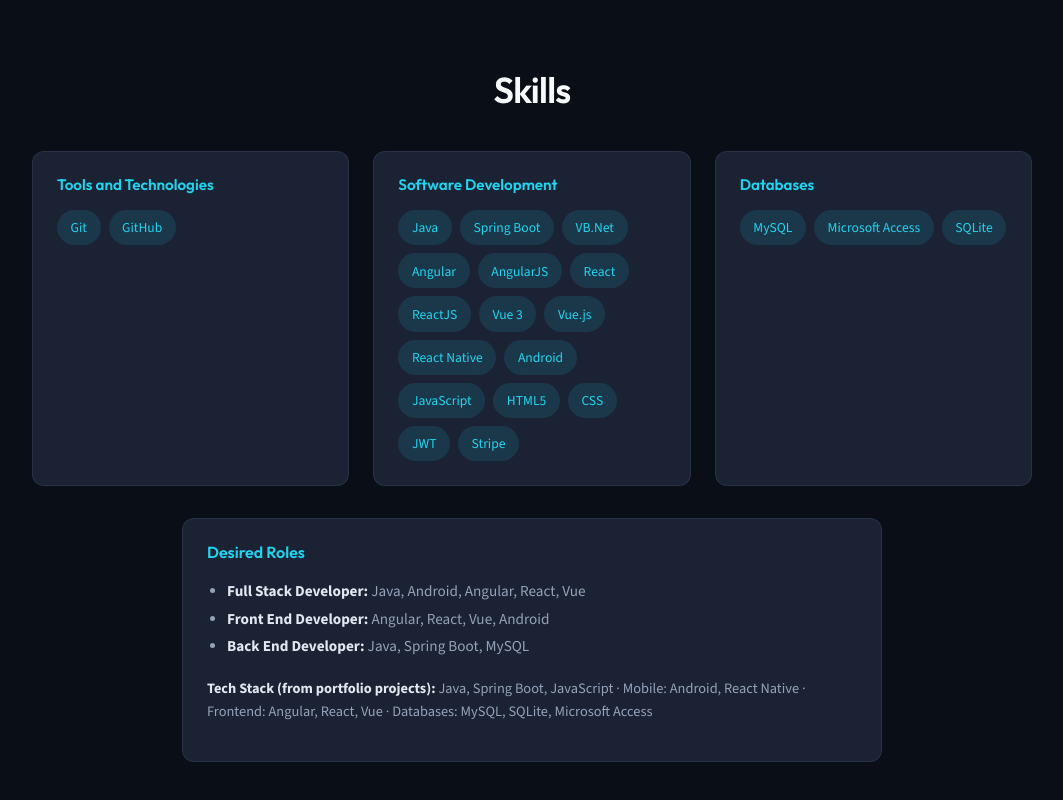
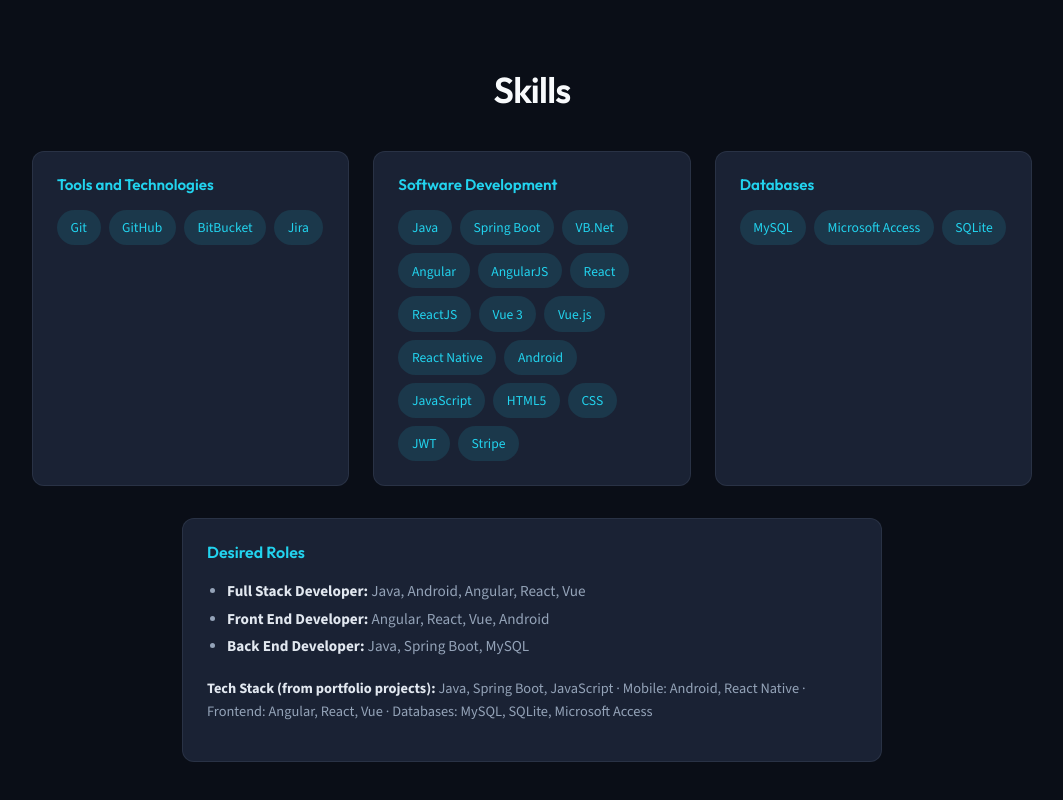
Before and after one commit to pbhaninaa/my-portfolio, a Vue app: page / in a window 1280 px wide. Shown: the part 5134-5934 px from the top of the page, without its empty margins (108-1171 px from the left). Built offline with nearby package versions, Linux system fonts and the light colour scheme.

Commit message:
added skills

```diff
--- a/src/data/profileConstants.ts
+++ b/src/data/profileConstants.ts
@@ -44,4 +44,8 @@
   'GitHub',
   'JWT',
   'Stripe',
+  'GitLab',
+  'Atlassian',
+  'BitBucket',
+  'Jira'
 ])
```
